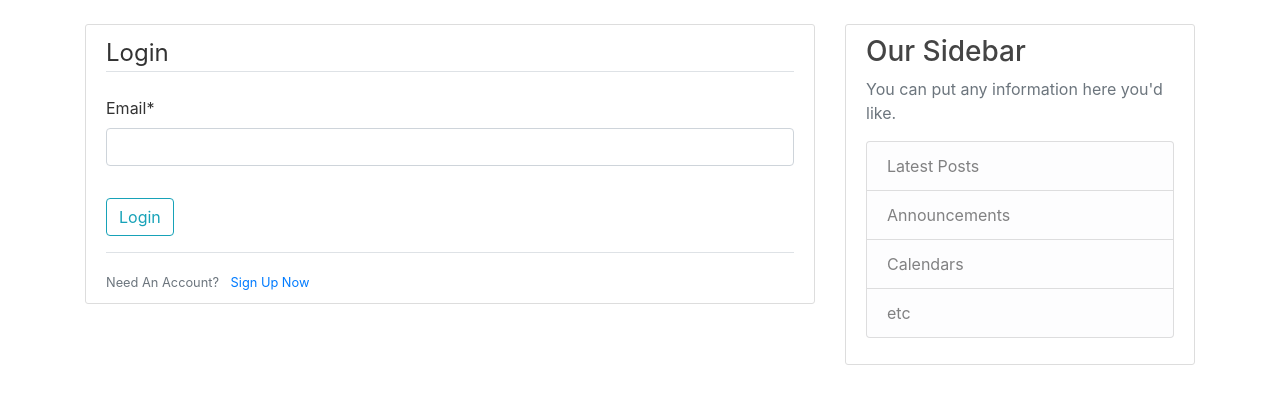
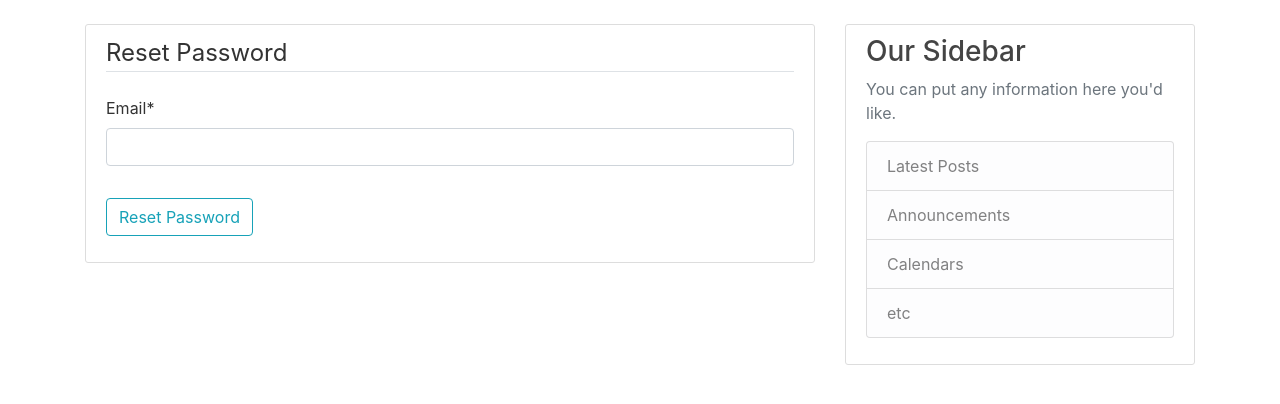
Before and after one commit to M4LW0R3/Blog-App, a Django app: page /password-reset/ in a window 1280 px wide. Shown: the part 56-460 px from the top of the page. Run offline with Django 3.2, Linux system fonts and the light colour scheme; some libraries are stand-ins or nearby versions.

Commit message:
sendgrid for emails & Password reset implemented

```diff
--- a/Blog_App/urls.py
+++ b/Blog_App/urls.py
@@ -20,6 +20,7 @@ from users import views as user_views
 from django.conf import settings
 from django.conf.urls.static import static
 
+
 urlpatterns = [
     path('admin/', admin.site.urls),
     path('register/', user_views.register, name='register'),
@@ -28,6 +29,12 @@ urlpatterns = [
     path('logout/', auth_views.LogoutView.as_view(template_name='users/logout.html'), name='logout'),
     path('password-reset/', auth_views.PasswordResetView.as_view(template_name='users/password_reset.html'),
          name='password-reset'),
+    path('password-reset/done',
+         auth_views.PasswordResetDoneView.as_view(template_name='users/password_reset_done.html'),
+         name='password_reset_done'),
+    path('password-reset-confirm/<uidb64>/<token>/',
+         auth_views.PasswordResetConfirmView.as_view(template_name='users/password_reset_confirm.html'),
+         name='password_reset_confirm'),
 
     path('', include('Web.urls')),
 
--- a/Web/views.py
+++ b/Web/views.py
@@ -2,6 +2,8 @@ from django.shortcuts import render
 from django.shortcuts import get_object_or_404
 from django.contrib.auth.mixins import LoginRequiredMixin, UserPassesTestMixin
 from django.contrib.auth.models import User
+from  django.core.mail import send_mail
+
 
 from django.views.generic import (
     ListView,
--- a/users/templates/users/password_reset.html
+++ b/users/templates/users/password_reset.html
@@ -5,17 +5,12 @@
         <form method="POST">
             {% csrf_token %}
             <fieldset class="form-group">
-                <legend class="border-bottom mb-4">Login</legend>
+                <legend class="border-bottom mb-4">Reset Password</legend>
                 {{ form|crispy }}
             </fieldset>
             <div class="form-group">
-                <button class="btn btn-outline-info" type="submit">Login</button>
+                <button class="btn btn-outline-info" type="submit">Reset Password</button>
             </div>
         </form>
-        <div class="border-top pt-3">
-            <small class="text-muted">
-                Need An Account? <a class="ml-2" href="{% url 'register' %}">Sign Up Now</a>
-            </small>
-        </div>
-    </div>
+            </div>
 {% endblock content %}
--- a/users/views.py
+++ b/users/views.py
@@ -3,6 +3,9 @@ from django.contrib.auth.forms import UserCreationForm
 from django.contrib import messages
 from django.contrib.auth.decorators import login_required
 from .forms import UserRegisterForm, UserUpdateForm, ProfileUpdateForm
+from django.core.mail import send_mail
+from django.conf import settings
+from django.template.loader import  get_template
 
 
 # Create your views here.
```
Also changed, not shown: Blog_App/settings.py (+15 -0 lines), users/templates/users/password_reset_confirm.html (added, +8 -0 lines), users/templates/users/password_reset_done.html (added, +8 -0 lines), db.sqlite3.
